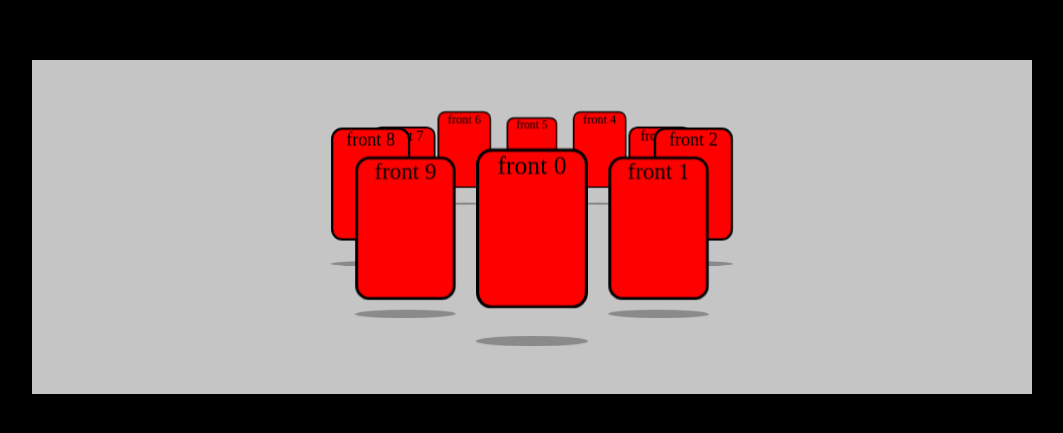
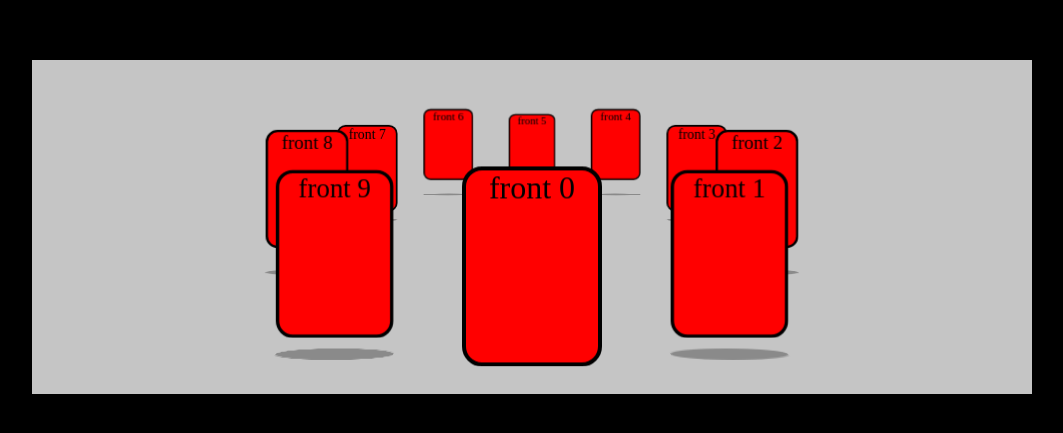
Before and after one commit to manhdv2103/random-card-picker, a React (Create React App) app: page / in a window 1280 px wide. Shown: the part 173-606 px from the top of the page, without its empty margins (108-1171 px from the left). Built offline with nearby package versions, Linux system fonts and the light colour scheme.

Commit message:
set a appropriate card distance when resizing window

```diff
--- a/src/App.tsx
+++ b/src/App.tsx
@@ -1,10 +1,24 @@
-import { useCallback, useState } from "react";
+import { useCallback, useEffect, useState } from "react";
 import "./App.css";
 import CardCarousel from "./components/cardCarousel/CardCarousel";
+
+const MAX_CARD_DISTANCE = 200;
 
 function App() {
   const [main, setMain] = useState<HTMLDivElement | null>(null);
   const handleMain = useCallback((el: HTMLDivElement) => setMain(el), []);
+  const [cardDistance, setCardDistance] = useState(
+    Math.min(MAX_CARD_DISTANCE, window.innerWidth / 3)
+  );
+
+  useEffect(() => {
+    const handleResize = () => {
+      setCardDistance(Math.min(MAX_CARD_DISTANCE, window.innerWidth / 3));
+    };
+    window.addEventListener("resize", handleResize);
+
+    return () => window.removeEventListener("resize", handleResize);
+  });
 
   return (
     <>
@@ -17,7 +31,7 @@ function App() {
             autoRotate={false}
             autoRotateTime={12}
             manualRotateDistance={1000}
-            cardDistance={150}
+            cardDistance={cardDistance}
             cardFloatingDelta={12}
             cardFloatingTime={3}
             cardSnapping
```
